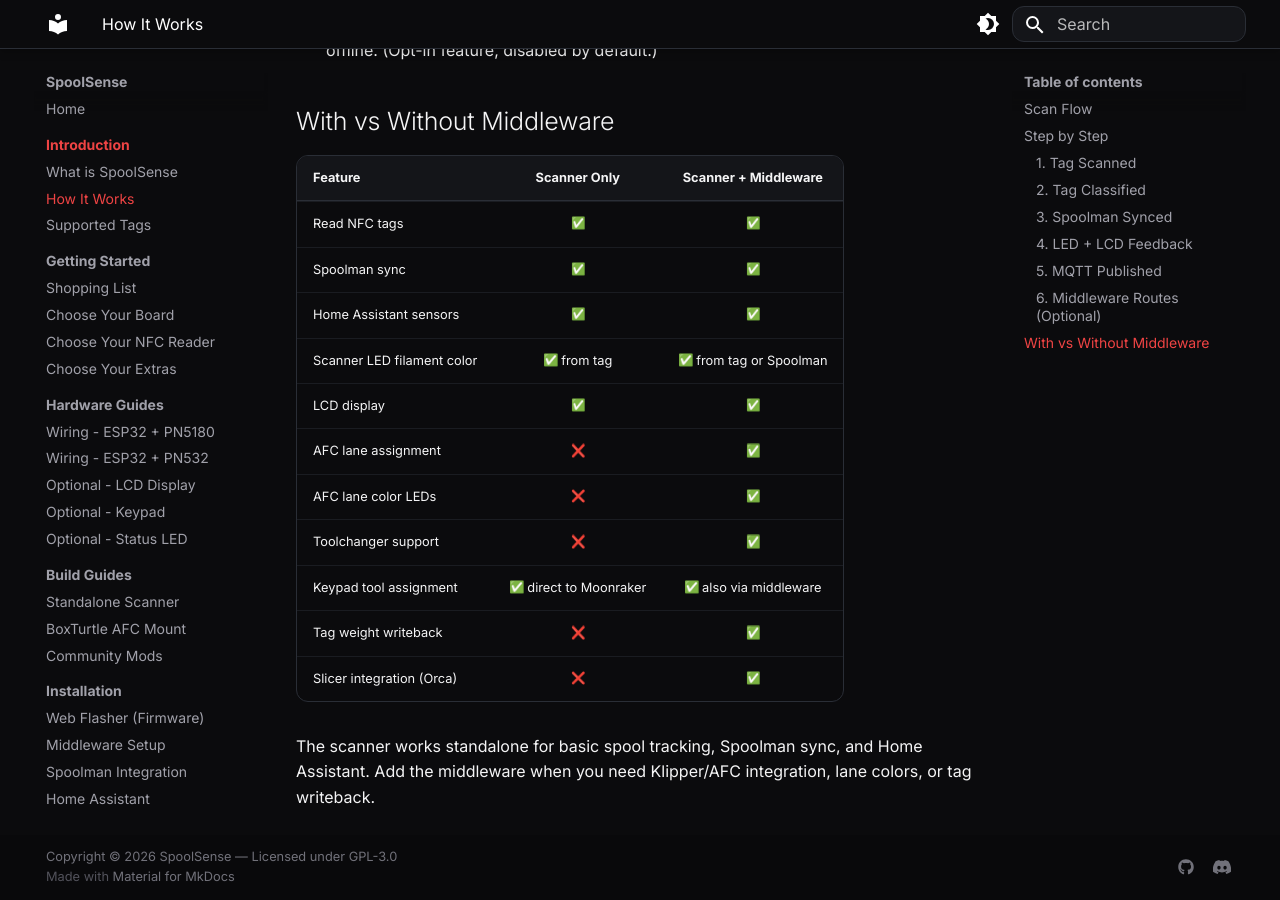
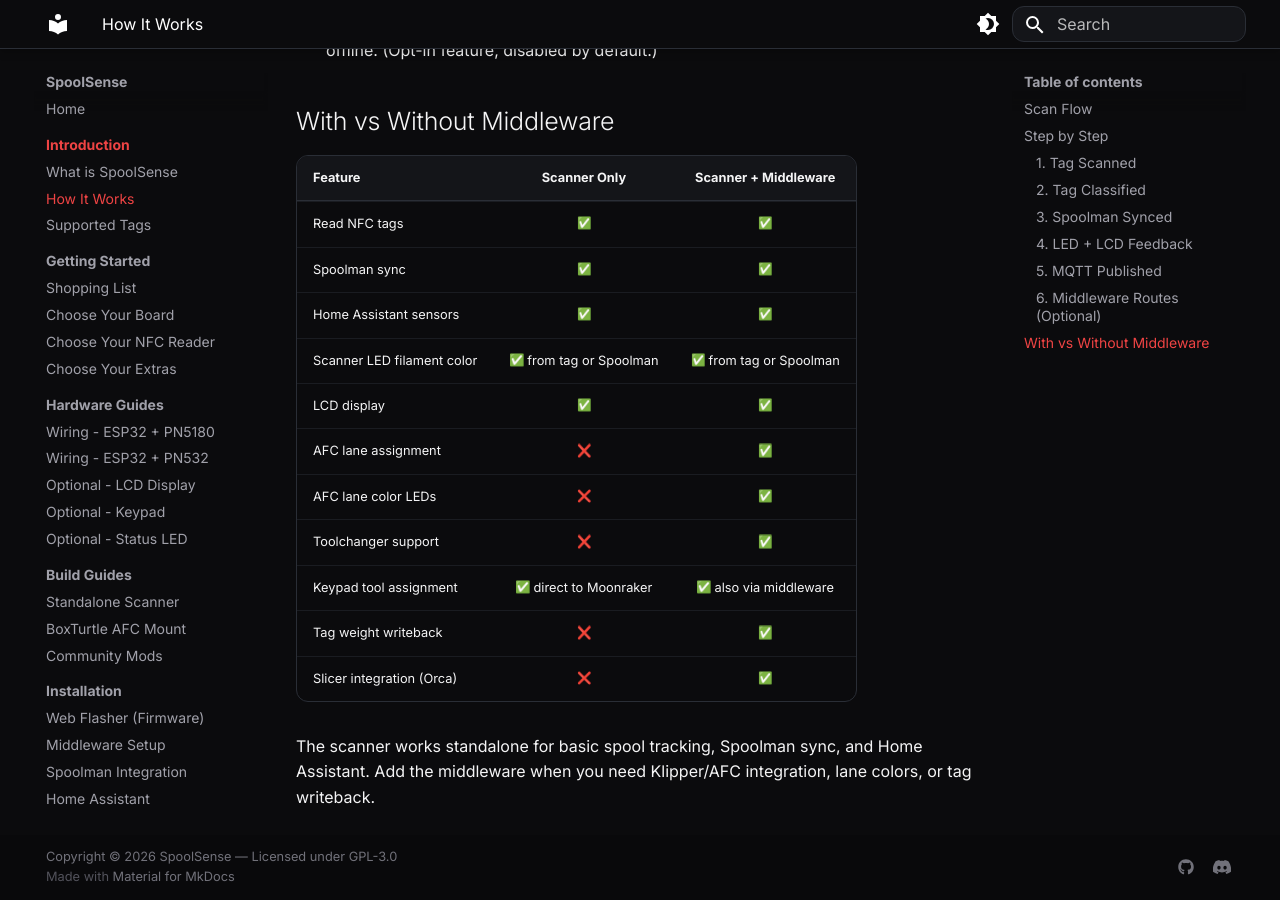
Before and after one commit to SpoolSense/spoolsense.org, an MkDocs documentation site: the page built from docs/intro/how-it-works.md, in a window 1280 px wide and 900 px high, scrolled down 2647 px. Built offline with MkDocs 1.6.1 and Material for MkDocs 9.7.7, drawn with Linux system fonts in a browser that asks for light colours; emoji names are drawn with the system emoji font.

Commit message:
docs: fix LED color source — scanner also pulls from Spoolman directly

```diff
--- a/docs/intro/how-it-works.md
+++ b/docs/intro/how-it-works.md
@@ -81,7 +81,7 @@ If running the middleware on your Klipper host, it receives the MQTT scan event
 | Read NFC tags | :white_check_mark: | :white_check_mark: |
 | Spoolman sync | :white_check_mark: | :white_check_mark: |
 | Home Assistant sensors | :white_check_mark: | :white_check_mark: |
-| Scanner LED filament color | :white_check_mark: from tag | :white_check_mark: from tag or Spoolman |
+| Scanner LED filament color | :white_check_mark: from tag or Spoolman | :white_check_mark: from tag or Spoolman |
 | LCD display | :white_check_mark: | :white_check_mark: |
 | AFC lane assignment | :x: | :white_check_mark: |
 | AFC lane color LEDs | :x: | :white_check_mark: |
```
